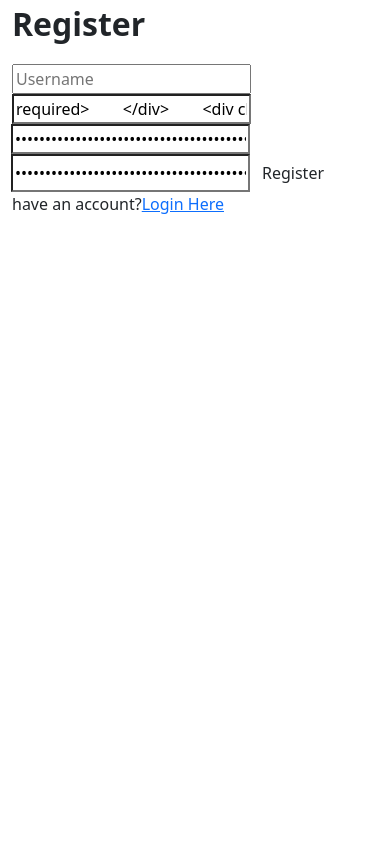
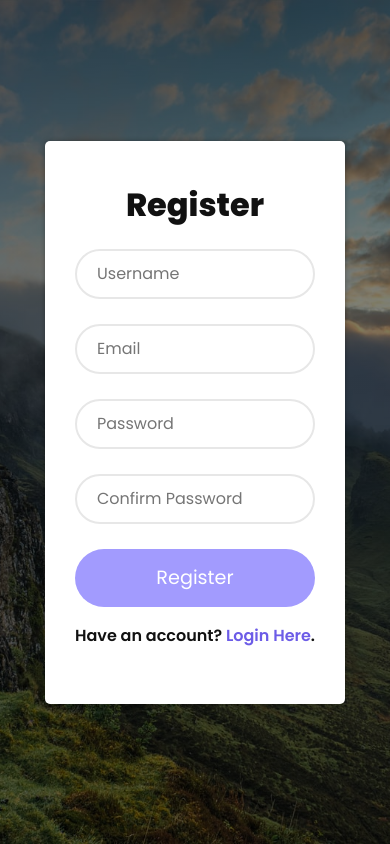
Before and after one commit to Mohammad-Asif-Web/User-Login-System, a PHP site: page /register.php in a window 390 px wide. Run offline with PHP 8.4, Linux system fonts and the light colour scheme; data that the repository does not hold is empty.

Commit message:
New files added and some files updated

```diff
--- a/register.php
+++ b/register.php
@@ -2,38 +2,57 @@
 
 include 'config.php';
 
-if(isset($_POST['submit'])){
+error_reporting(0);
+
+session_start();
+
+if (isset($_SESSION['username'])) {
+    header("Location: index.php");
+}
+
+if (isset($_POST['submit'])) {
 	$username = $_POST['username'];
 	$email = $_POST['email'];
 	$password = md5($_POST['password']);
 	$cpassword = md5($_POST['cpassword']);
 
 	if ($password == $cpassword) {
+		$sql = "SELECT * FROM users WHERE email='$email'";
+		$result = mysqli_query($conn, $sql);
+		if (!$result->num_rows > 0) {
 			$sql = "INSERT INTO users (username, email, password)
 					VALUES ('$username', '$email', '$password')";
 			$result = mysqli_query($conn, $sql);
-    if (!$result){
-        echo "<script>alert('Woops! Something went wrong.').')</script>";
-
+			if ($result) {
+				echo "<script>alert('Great! Your Registration Completed.')</script>";
+				$username = "";
+				$email = "";
+				$_POST['password'] = "";
+				$_POST['cpassword'] = "";
+			} else {
+				echo "<script>alert('Woops! Something Wrong Went.')</script>";
 			}
 		} else {
-        echo "<script>alert('password Not Matched.')</script>";
+			echo "<script>alert('Aww! Email Already Exists.')</script>";
+		}
+
+	} else {
+		echo "<script>alert('Password Went Wrong.')</script>";
 	}
 }
 
 ?>
 
+<!DOCTYPE html>
+<html>
+<head>
+	<meta charset="utf-8">
+	<meta name="viewport" content="width=device-width, initial-scale=1.0">
 
+	<link href="https://cdn.jsdelivr.net/npm/bootstrap@5.0.2/dist/css/bootstrap.min.css" rel="stylesheet" integrity="sha384-EVSTQN3/azprG1Anm3QDgpJLIm9Nao0Yz1ztcQTwFspd3yD65VohhpuuCOmLASjC" crossorigin="anonymous">
 
+	<link rel="stylesheet" type="text/css" href="style.css">
 
-<!DOCTYPE html>
-<html lang="en">
-<head>
-    <meta charset="UTF-8">
-    <meta http-equiv="X-UA-Compatible" content="IE=edge">
-    <meta name="viewport" content="width=device-width, initial-scale=1.0">
-    <link href="https://cdn.jsdelivr.net/npm/bootstrap@5.0.2/dist/css/bootstrap.min.css" rel="stylesheet" integrity="sha384-EVSTQN3/azprG1Anm3QDgpJLIm9Nao0Yz1ztcQTwFspd3yD65VohhpuuCOmLASjC" crossorigin="anonymous">
-    <link rel="stylesheet" type="text/css" href="style.css">
 	<title>User Register Form</title>
 </head>
 <body>
@@ -41,21 +60,21 @@ if(isset($_POST['submit'])){
 		<form action="" method="POST" class="login-email">
             <p class="login-text" style="font-size: 2rem; font-weight: 800;">Register</p>
 			<div class="input-group">
-        <input type="text" placeholder="Username" name="Username" value="<?php echo $username; ?>" required>
+				<input type="text" placeholder="Username" name="username" value="<?php echo $username; ?>" required>
 			</div>
 			<div class="input-group">
-        <input type="email" placeholder="Email" name="email" value="<?php echo $email; ?> required>
+				<input type="email" placeholder="Email" name="email" value="<?php echo $email; ?>" required>
 			</div>
 			<div class="input-group">
-        <input type="password" placeholder="password" name="password" value="<?php echo $_POST['password']; ?> required>
+				<input type="password" placeholder="Password" name="password" value="<?php echo $_POST['password']; ?>" required>
             </div>
             <div class="input-group">
-        <input type="password" placeholder="Confirm password" name="cpassword" value="<?php echo $_POST['cpassword']; ?> required>
+				<input type="password" placeholder="Confirm Password" name="cpassword" value="<?php echo $_POST['cpassword']; ?>" required>
 			</div>
 			<div class="input-group">
 				<button name="submit" class="btn">Register</button>
 			</div>
-        <p class="login-register-text">have an account?<a href="index.php">Login Here</a></p>
+			<p class="login-register-text">Have an account? <a href="index.php">Login Here</a>.</p>
 		</form>
 	</div>
 </body>
--- a/style.css
+++ b/style.css
@@ -0,0 +1,157 @@
+@import url('https://fonts.googleapis.com/css2?family=Poppins:ital,wght@0,100;0,200;0,300;0,400;0,500;0,600;0,700;0,800;0,900;1,100;1,200;1,300;1,400;1,500;1,600;1,700;1,800;1,900&display=swap');
+
+
+* {
+    margin: 0;
+    padding: 0;
+    box-sizing: border-box;
+    font-family: 'Poppins', sans-serif;
+}
+
+body {
+    width: 100%;
+    min-height: 100vh;
+    background-image: linear-gradient(rgba(0,0,0,.5), rgba(0,0,0,.5)), url(bg.jpg);
+    background-position: center;
+    background-size: cover;
+    display: flex;
+    justify-content: center;
+    align-items: center;
+}
+
+.container {
+    width: 400px;
+    min-height: 400px;
+    background: #FFF;
+    border-radius: 5px;
+    box-shadow: 0 0 5px rgba(0,0,0,.3);
+    padding: 40px 30px;
+}
+
+.container .login-text {
+    color: #111;
+    font-weight: 500;
+    font-size: 1.1rem;
+    text-align: center;
+    margin-bottom: 20px;
+    display: block;
+    text-transform: capitalize;
+}
+
+.container .login-social {
+    display: grid;
+    grid-template-columns: repeat(auto-fit, minmax(50%, 1fr));
+    margin-bottom: 25px;
+}
+
+.container .login-social a {
+    padding: 12px;
+    margin: 10px;
+    border-radius: 3px;
+    box-shadow: 0 0 5px rgba(0,0,0,.3);
+    text-decoration: none;
+    font-size: 1rem;
+    text-align: center;
+    color: #FFF;
+    transition: .3s;
+}
+
+.container .login-social a i {
+    margin-right: 5px;
+}
+
+.container .login-social a.facebook {
+    background: #4267B2;
+}
+
+.container .login-social a.twitter {
+    background: #1DA1F2;
+}
+
+.container .login-social a.google-plus {
+    background: #db4a39;
+}
+
+.container .login-social a.linkedin {
+    background: #0e76a8;
+}
+
+.container .login-social a.facebook:hover {
+    background: #3d5fa3;
+}
+
+.container .login-social a.twitter:hover {
+    background: #1991db;
+}
+
+.container .login-social a.google-plus:hover {
+    background: #ca4334;
+}
+
+.container .login-social a.linkedin:hover {
+    background: #0b5c81;
+}
+
+.container .login-email .input-group {
+    width: 100%;
+    height: 50px;
+    margin-bottom: 25px;
+}
+
+.container .login-email .input-group input {
+    width: 100%;
+    height: 100%;
+    border: 2px solid #e7e7e7;
+    padding: 15px 20px;
+    font-size: 1rem;
+    border-radius: 30px;
+    background: transparent;
+    outline: none;
+    transition: .3s;
+}
+
+.container .login-email .input-group input:focus, .container .login-email .input-group input:valid {
+    border-color: #a29bfe;
+}
+
+.container .login-email .input-group .btn {
+    display: block;
+    width: 100%;
+    padding: 15px 20px;
+    text-align: center;
+    border: none;
+    background: #a29bfe;
+    outline: none;
+    border-radius: 30px;
+    font-size: 1.2rem;
+    color: #FFF;
+    cursor: pointer;
+    transition: .3s;
+}
+
+.container .login-email .input-group .btn:hover {
+    transform: translateY(-5px);
+    background: #6c5ce7;
+}
+
+.login-register-text {
+    color: #111;
+    font-weight: 600;
+}
+
+.login-register-text a {
+    text-decoration: none;
+    color: #6c5ce7;
+}
+
+@media (max-width: 430px) {
+    .container {
+        width: 300px;
+    }
+    .container .login-social {
+        display: block;
+    }
+    .container .login-social a {
+        display: block;
+    }
+}
```
Also changed, not shown: config.php (+1 -9 lines), database.sql (added, +68 -0 lines), index.php (+40 -9 lines), logout.php (added, +8 -0 lines), welcome.php (added, +22 -0 lines), Image/bg.jpg (renamed from Image/bg1.jpg), bg.jpg (added). Lines whose indentation alone changed are shown as unchanged.
